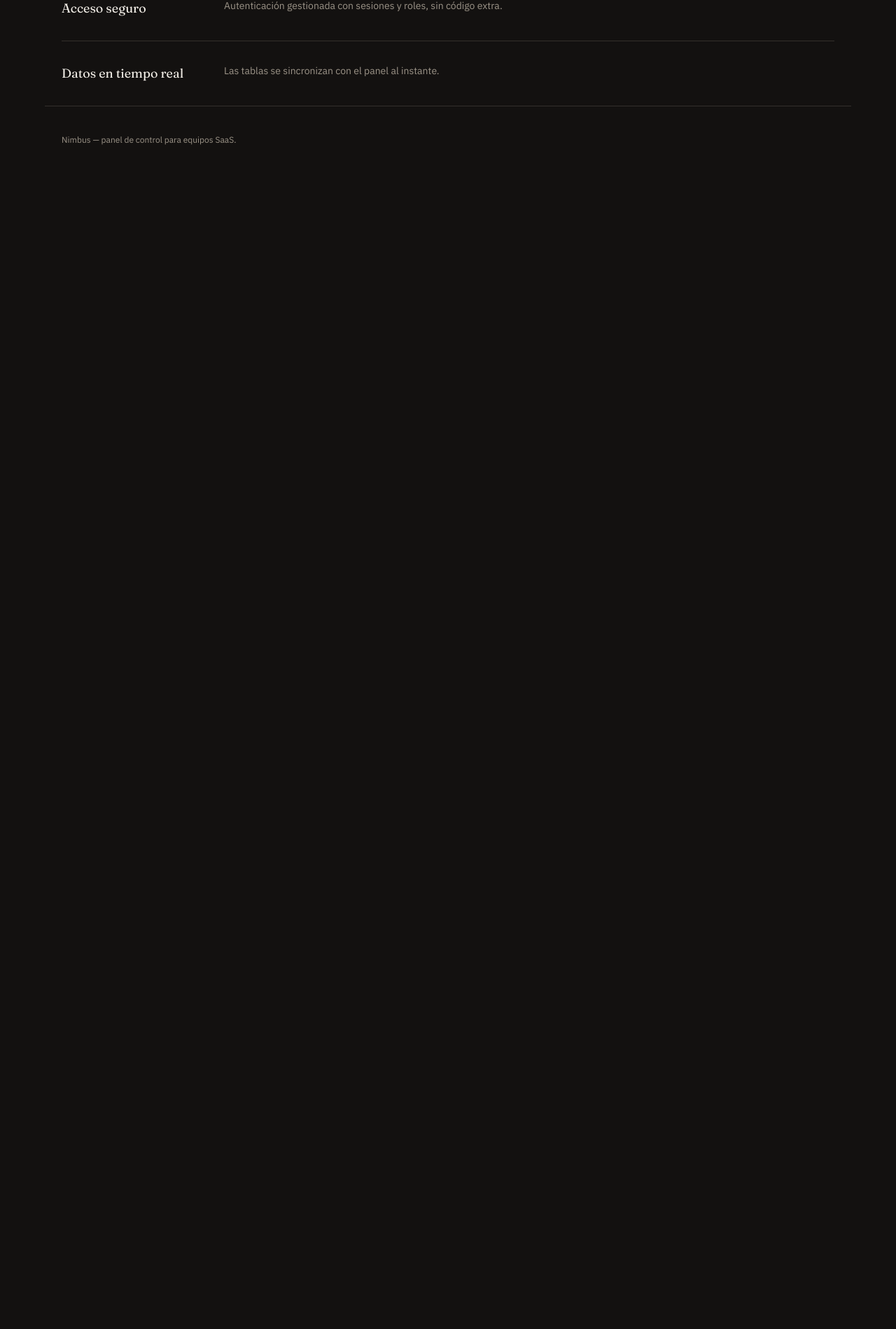
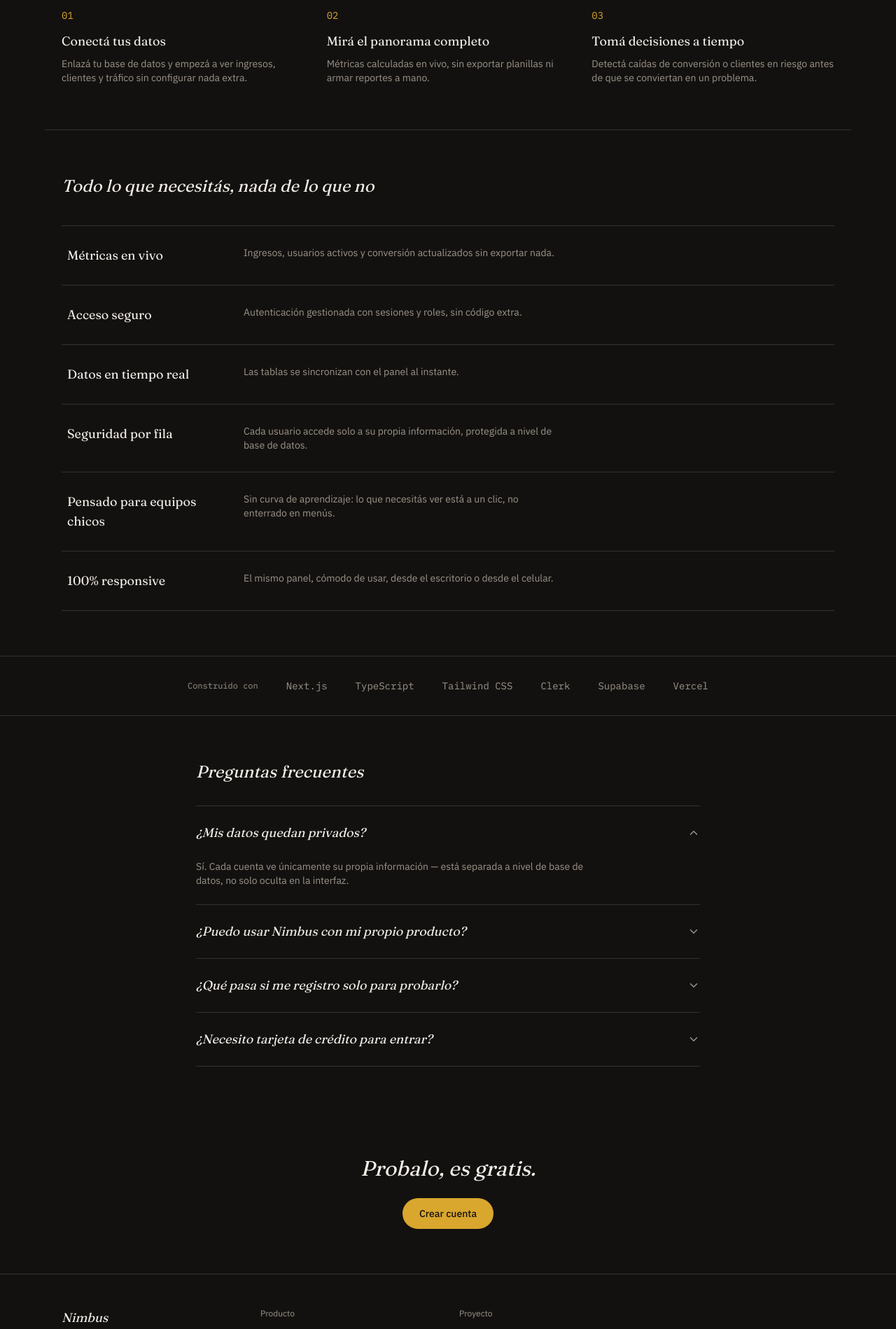
Before and after one commit to danilolobato/saas-admin, a Next.js app: page / in a window 1280 px wide. Shown: the part 726-2625 px from the top of the page at 70% size. Before the commit the page ends 974 px from the top, so only its background shows below. Built offline with nearby package versions, Linux system fonts and the light colour scheme; no server answers.

Commit message:
cambio diseño bloque 1

```diff
--- a/src/app/page.tsx
+++ b/src/app/page.tsx
@@ -1,5 +1,6 @@
 import Link from "next/link";
 import { auth } from "@clerk/nextjs/server";
+import { Faq } from "@/components/landing/Faq";
 
 const CONSOLE_STATS = [
   { label: "MRR", value: "$42,890" },
@@ -8,6 +9,68 @@ const CONSOLE_STATS = [
 ];
 
 const CONSOLE_BARS = [30, 45, 38, 52, 61, 55, 70, 64, 78, 72, 85, 90];
+
+const STEPS = [
+  {
+    number: "01",
+    title: "Conectá tus datos",
+    description:
+      "Enlazá tu base de datos y empezá a ver ingresos, clientes y tráfico sin configurar nada extra.",
+  },
+  {
+    number: "02",
+    title: "Mirá el panorama completo",
+    description:
+      "Métricas calculadas en vivo, sin exportar planillas ni armar reportes a mano.",
+  },
+  {
+    number: "03",
+    title: "Tomá decisiones a tiempo",
+    description:
+      "Detectá caídas de conversión o clientes en riesgo antes de que se conviertan en un problema.",
+  },
+];
+
+const FEATURES = [
+  {
+    title: "Métricas en vivo",
+    description:
+      "Ingresos, usuarios activos y conversión actualizados sin exportar nada.",
+  },
+  {
+    title: "Acceso seguro",
+    description:
+      "Autenticación gestionada con sesiones y roles, sin código extra.",
+  },
+  {
+    title: "Datos en tiempo real",
+    description: "Las tablas se sincronizan con el panel al instante.",
+  },
+  {
+    title: "Seguridad por fila",
+    description:
+      "Cada usuario accede solo a su propia información, protegida a nivel de base de datos.",
+  },
+  {
+    title: "Pensado para equipos chicos",
+    description:
+      "Sin curva de aprendizaje: lo que necesitás ver está a un clic, no enterrado en menús.",
+  },
+  {
+    title: "100% responsive",
+    description:
+      "El mismo panel, cómodo de usar, desde el escritorio o desde el celular.",
+  },
+];
+
+const STACK = [
+  "Next.js",
+  "TypeScript",
+  "Tailwind CSS",
+  "Clerk",
+  "Supabase",
+  "Vercel",
+];
 
 export default async function HomePage() {
   const { userId } = await auth();
@@ -45,6 +108,7 @@ export default async function HomePage() {
         </nav>
       </header>
 
+      {/* Hero */}
       <section className="mx-auto grid max-w-6xl grid-cols-1 gap-16 px-6 py-16 md:grid-cols-2 md:items-center md:py-24">
         <div>
           <h1 className="font-display text-4xl italic leading-[1.1] tracking-tight sm:text-5xl">
@@ -87,7 +151,7 @@ export default async function HomePage() {
             {CONSOLE_BARS.map((height, i) => (
               <div
                 key={i}
-                className="flex-1 rounded-t-sm bg-signal/70 last:bg-signal"
+                className="flex-1 rounded-t-sm bg-signal/70 transition-all duration-300 hover:bg-signal last:bg-signal"
                 style={{ height: `${height}%` }}
               />
             ))}
@@ -95,39 +159,119 @@ export default async function HomePage() {
         </div>
       </section>
 
-      <section className="mx-auto max-w-6xl divide-y divide-line border-y border-line px-6">
-        <FeatureRow
-          title="Métricas en vivo"
-          description="Ingresos, usuarios activos y conversión actualizados sin exportar nada."
-        />
-        <FeatureRow
-          title="Acceso seguro"
-          description="Autenticación gestionada con sesiones y roles, sin código extra."
-        />
-        <FeatureRow
-          title="Datos en tiempo real"
-          description="Las tablas se sincronizan con el panel al instante."
-        />
+      {/* Cómo funciona */}
+      <section className="mx-auto max-w-6xl border-y border-line px-6 py-16">
+        <h2 className="font-display text-2xl italic">Cómo funciona</h2>
+        <div className="mt-10 grid grid-cols-1 gap-10 md:grid-cols-3 md:gap-8">
+          {STEPS.map((step) => (
+            <div key={step.number}>
+              <span className="font-mono text-sm text-signal">
+                {step.number}
+              </span>
+              <h3 className="mt-3 font-display text-lg">{step.title}</h3>
+              <p className="mt-2 text-sm text-muted">{step.description}</p>
+            </div>
+          ))}
+        </div>
       </section>
 
-      <footer className="mx-auto max-w-6xl px-6 py-10 text-xs text-muted">
-        Nimbus — panel de control para equipos SaaS.
+      {/* Features */}
+      <section className="mx-auto max-w-6xl px-6 py-16">
+        <h2 className="font-display text-2xl italic">
+          Todo lo que necesitás, nada de lo que no
+        </h2>
+        <div className="mt-10 divide-y divide-line border-y border-line">
+          {FEATURES.map((feature) => (
+            <div
+              key={feature.title}
+              className="grid grid-cols-1 gap-2 py-7 transition-colors hover:bg-surface/40 sm:grid-cols-[220px_1fr] sm:gap-8 sm:px-2"
+            >
+              <h3 className="font-display text-lg">{feature.title}</h3>
+              <p className="max-w-md text-sm text-muted">
+                {feature.description}
+              </p>
+            </div>
+          ))}
+        </div>
+      </section>
+
+      {/* Stack técnico */}
+      <section className="border-y border-line">
+        <div className="mx-auto flex max-w-6xl flex-wrap items-center justify-center gap-x-10 gap-y-4 px-6 py-8">
+          <span className="font-mono text-xs text-muted">Construido con</span>
+          {STACK.map((tech) => (
+            <span key={tech} className="font-mono text-sm text-muted">
+              {tech}
+            </span>
+          ))}
+        </div>
+      </section>
+
+      {/* FAQ */}
+      <section className="mx-auto max-w-3xl px-6 py-16">
+        <h2 className="font-display text-2xl italic">Preguntas frecuentes</h2>
+        <div className="mt-8">
+          <Faq />
+        </div>
+      </section>
+
+      {/* CTA final */}
+      <section className="mx-auto max-w-6xl px-6 py-16 text-center">
+        <h2 className="font-display text-3xl italic">
+          Probalo, es gratis.
+        </h2>
+        <Link
+          href="/sign-up"
+          className="mt-6 inline-block rounded-full bg-signal px-6 py-3 text-sm font-medium text-signal-ink transition hover:opacity-90"
+        >
+          Crear cuenta
+        </Link>
+      </section>
+
+      {/* Footer */}
+      <footer className="border-t border-line">
+        <div className="mx-auto grid max-w-6xl grid-cols-2 gap-8 px-6 py-12 sm:grid-cols-4">
+          <div className="col-span-2 sm:col-span-1">
+            <span className="font-display text-lg italic">Nimbus</span>
+            <p className="mt-2 text-xs text-muted">
+              Panel de control para equipos SaaS.
+            </p>
+          </div>
+          <div>
+            <p className="text-xs text-muted">Producto</p>
+            <ul className="mt-3 space-y-2 text-sm">
+              <li>
+                <Link href="/sign-up" className="text-ink hover:text-signal">
+                  Crear cuenta
+                </Link>
+              </li>
+              <li>
+                <Link href="/sign-in" className="text-ink hover:text-signal">
+                  Iniciar sesión
+                </Link>
+              </li>
+            </ul>
+          </div>
+          <div>
+            <p className="text-xs text-muted">Proyecto</p>
+            <ul className="mt-3 space-y-2 text-sm">
+              <li>
+                <a
+                  href="https://github.com/danilolobato/saas-admin.git"
+                  target="_blank"
+                  rel="noopener noreferrer"
+                  className="text-ink hover:text-signal"
+                >
+                  Código en GitHub
+                </a>
+              </li>
+            </ul>
+          </div>
+        </div>
+        <div className="border-t border-line px-6 py-6 text-center text-xs text-muted">
+          Nimbus — proyecto de portafolio, construido con Next.js y Supabase.
+        </div>
       </footer>
     </main>
   );
 }
-
-function FeatureRow({
-  title,
-  description,
-}: {
-  title: string;
-  description: string;
-}) {
-  return (
-    <div className="grid grid-cols-1 gap-2 py-8 sm:grid-cols-[200px_1fr] sm:gap-8">
-      <h3 className="font-display text-lg">{title}</h3>
-      <p className="max-w-md text-sm text-muted">{description}</p>
-    </div>
-  );
-}
--- /dev/null
+++ b/src/components/landing/Faq.tsx
@@ -0,0 +1,62 @@
+"use client";
+
+import { useState } from "react";
+import { ChevronDown } from "lucide-react";
+
+const FAQ_ITEMS = [
+  {
+    question: "¿Mis datos quedan privados?",
+    answer:
+      "Sí. Cada cuenta ve únicamente su propia información — está separada a nivel de base de datos, no solo oculta en la interfaz.",
+  },
+  {
+    question: "¿Puedo usar Nimbus con mi propio producto?",
+    answer:
+      "Es un proyecto pensado como base: podés conectar tus propias fuentes de datos y adaptar las métricas a lo que necesites medir.",
+  },
+  {
+    question: "¿Qué pasa si me registro solo para probarlo?",
+    answer:
+      "Perfecto, para eso está. Cada cuenta nueva arranca con datos de ejemplo cargados, así ves el panel funcionando de inmediato.",
+  },
+  {
+    question: "¿Necesito tarjeta de crédito para entrar?",
+    answer: "No, el registro es libre y no pide ningún medio de pago.",
+  },
+];
+
+export function Faq() {
+  const [openIndex, setOpenIndex] = useState<number | null>(0);
+
+  return (
+    <div className="divide-y divide-line border-y border-line">
+      {FAQ_ITEMS.map((item, i) => {
+        const isOpen = openIndex === i;
+        return (
+          <div key={item.question}>
+            <button
+              type="button"
+              onClick={() => setOpenIndex(isOpen ? null : i)}
+              className="flex w-full items-center justify-between gap-6 py-6 text-left"
+            >
+              <span className="font-display text-lg italic">
+                {item.question}
+              </span>
+              <ChevronDown
+                size={18}
+                className={`shrink-0 text-muted transition-transform ${
+                  isOpen ? "rotate-180" : ""
+                }`}
+              />
+            </button>
+            {isOpen && (
+              <p className="max-w-xl pb-6 text-sm text-muted">
+                {item.answer}
+              </p>
+            )}
+          </div>
+        );
+      })}
+    </div>
+  );
+}
```
